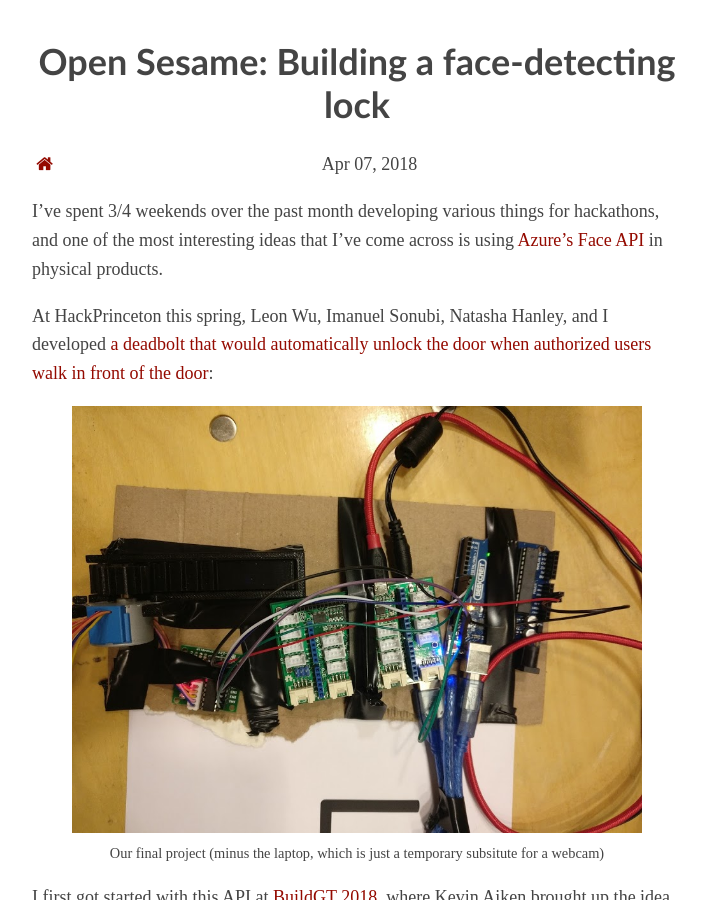
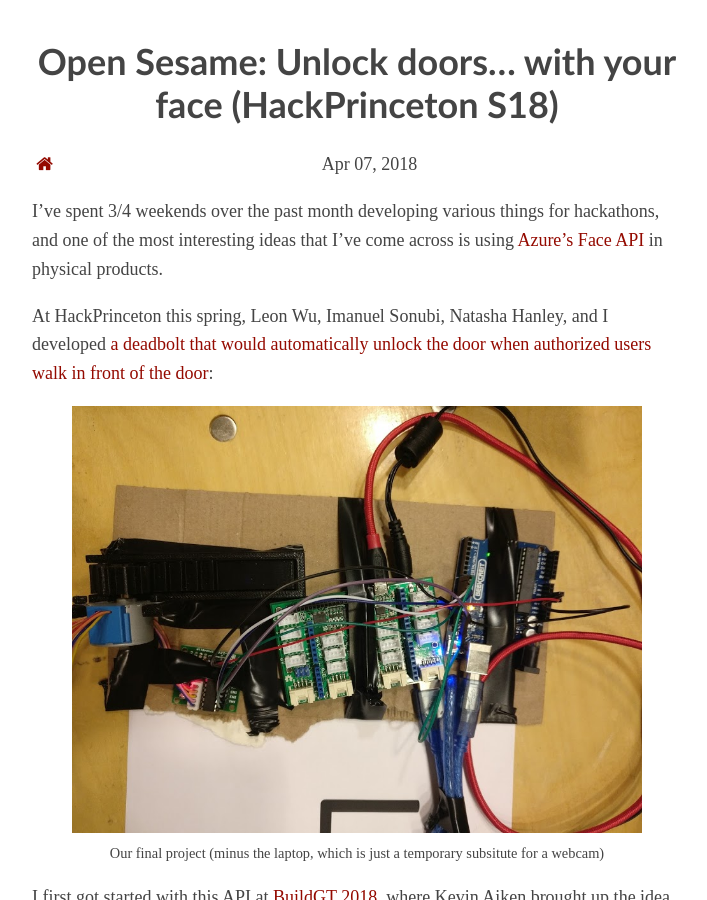
Before and after one commit to flaviut/flaviut.github.io, a Jekyll site: the page built from _posts/2018-04-07-open-sesame.md, in a window 1280 px wide and 900 px high. Shown: the whole window, without its empty margins (283-990 px from the left). Built offline with Jekyll 4.4.1, drawn with Linux system fonts in a browser that asks for light colours; some web fonts are replaced.

Commit message:
Rename things

```diff
--- a/_posts/2018-04-07-open-sesame.md
+++ b/_posts/2018-04-07-open-sesame.md
@@ -1,6 +1,6 @@
 ---
 layout: post
-title: "Open Sesame: Building a face-detecting lock"
+title: 'Open Sesame: Unlock doors… with your face (HackPrinceton S18)'
 description: "Combining 3-d printing, Azure compute services, and Linux into a self-unlocking deadbolt"
 ---
 
```
Also changed, not shown: _posts/2017-04-06-hackgsu-postmortem.md (+1 -1 lines), _posts/2017-11-11-porta-potty-patrol.md (+1 -1 lines).
